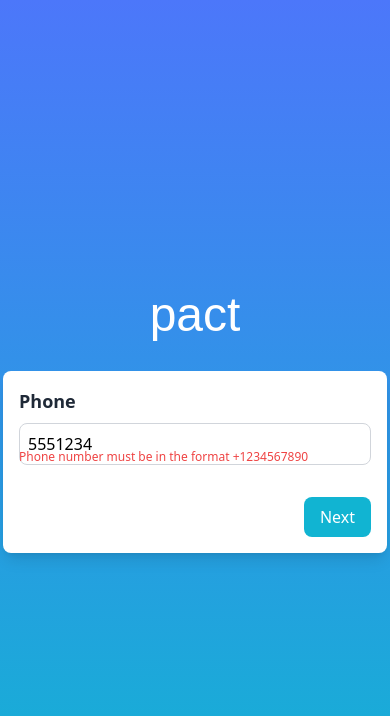
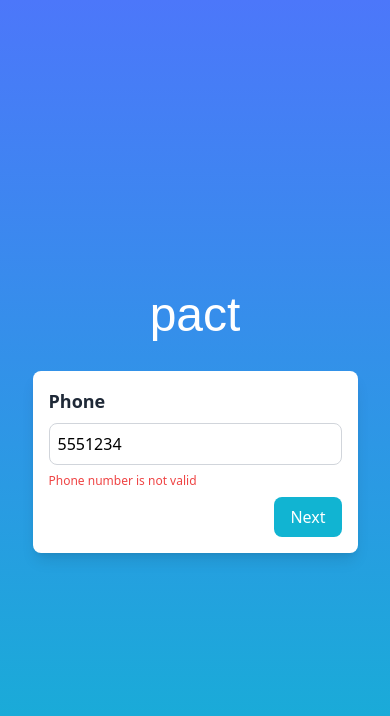
Before and after one commit to ngamolsky/pact, a React (Vite) app: page /login in a window 390 px wide. Both pictures are taken after typing "5551234" into the empty fields and a click on the button "Next". Shown: the top 716 px of the page. Built offline with nearby package versions, Linux system fonts and the light colour scheme; a web font is replaced by a local one.

Commit message:
cleanup forms, start searching by phone

```diff
--- /dev/null
+++ b/src/components/phoneInput.tsx
@@ -0,0 +1,69 @@
+import { ErrorMessage, Field, useFormikContext } from "formik";
+import React, { useState, useEffect } from "react";
+
+const validatePhoneNumber = (value: string) => {
+  let error;
+  if (!value) {
+    error = "Phone number is required";
+  } else if (
+    !/^(?:\+\d{1,2}\s?)?1?-?\.?\s?(\(\d{3}\)|\d{3})[\s.-]?\d{3}[\s.-]?\d{4}$/.test(
+      value
+    )
+  ) {
+    error = "Phone number is not valid";
+  }
+  return error;
+};
+
+export const PhoneInput: React.FC<{
+  onValidPhoneNumber?: (phone: string) => void;
+}> = ({ onValidPhoneNumber }) => {
+  const [inputValue, setInputValue] = useState("");
+  const { setFieldValue } = useFormikContext();
+
+  // Custom debounce function
+  const debounce = (func: () => void, delay: number) => {
+    let timer: NodeJS.Timeout;
+    return () => {
+      clearTimeout(timer);
+      timer = setTimeout(() => {
+        func();
+      }, delay);
+    };
+  };
+
+  useEffect(() => {
+    const debouncedCheck = debounce(() => {
+      const isValid = validatePhoneNumber(inputValue);
+      if (!isValid && onValidPhoneNumber) {
+        onValidPhoneNumber(inputValue);
+      }
+    }, 500); // Adjust debounce time as needed
+
+    debouncedCheck();
+
+    // Cleanup function to clear the timeout
+    return () => {};
+  }, [inputValue, onValidPhoneNumber]);
+
+  return (
+    <div className="flex flex-col flex-grow relative mb-2">
+      <Field
+        type="tel"
+        name="phoneNumber"
+        placeholder="+1234567890"
+        className="w-full p-2 border border-gray-300 rounded-lg outline-gradientEnd mb-6"
+        validate={validatePhoneNumber}
+        onChange={(e: React.ChangeEvent<HTMLInputElement>) => {
+          setInputValue(e.target.value);
+          setFieldValue("phoneNumber", e.target.value); // Update formik field value
+        }}
+      />
+      <ErrorMessage
+        name="phoneNumber"
+        component="div"
+        className="absolute left-0 bottom-0 text-xs text-red-500 whitespace-nowrap overflow-x-auto max-w-full"
+      />
+    </div>
+  );
+};
--- a/src/routes/__root.tsx
+++ b/src/routes/__root.tsx
@@ -8,7 +8,7 @@
 
 const Root = () => {
   return (
-    <div className="min-h-screen flex flex-col gap-4 items-center justify-center w-full bg-gradient-blue">
+    <div className="absolute inset-0 flex flex-col w-full bg-gradient-blue">
       <Outlet />
       <TanStackRouterDevtools />
     </div>
--- a/src/routes/_authenticated.tsx
+++ b/src/routes/_authenticated.tsx
@@ -39,15 +39,15 @@
   }
 
   return (
-    <div>
-      <button
-        onClick={() => {
-          logout();
-        }}
-      >
-        Log Out
-      </button>
-      <Outlet />
+    <div className="flex flex-col inset-0">
+      <header className=" text-white p-4 flex justify-end">
+        <button className="text-white" onClick={logout}>
+          Logout
+        </button>
+      </header>
+      <div className="flex-1 overflow-y-auto p-4">
+        <Outlet />
+      </div>
     </div>
   );
 };
--- a/src/routes/_authenticated/index.tsx
+++ b/src/routes/_authenticated/index.tsx
@@ -1,6 +1,9 @@
 import { createFileRoute } from "@tanstack/react-router";
-import { useLoggedInUser } from "../../hooks/useLoggedInUser";
 import { getProfile } from "../../services/profiles";
+import { ErrorMessage, Field, Form, Formik } from "formik";
+import { getProfileByPhone } from "../../services/profiles";
+import { PhoneInput } from "../../components/phoneInput";
+import { sanitizePhoneNumber } from "../../utils";
 
 export const Route = createFileRoute("/_authenticated/")({
   component: () => <Index />,
@@ -11,16 +14,86 @@
 });
 
 const Index = () => {
-  const { user } = useLoggedInUser();
-  const { profile: userProfile } = Route.useLoaderData();
-
-  console.log();
+  const handleValidPhoneNumber = async (phone: string) => {
+    try {
+      const sanitizedPhone = sanitizePhoneNumber(phone);
+      const profile = await getProfileByPhone(sanitizedPhone);
+      console.log(profile); // Do something with the profile, e.g., update form values or state
+    } catch (error) {
+      console.error(error);
+    }
+  };
 
   return (
-    <div className="m-4 p-4 bg-white shadow-lg rounded-lg flex flex-col justify-between">
-      <h1 className="text-2xl font-bold">Welcome back, {user?.phone}!</h1>
-      <p>Your profile:</p>
-      <p>{JSON.stringify(userProfile, null, 2)}</p>
+    <div className="flex justify-center items-center h-full">
+      <div className="m-4 p-4 bg-white shadow-lg rounded-lg flex flex-col justify-between w-96">
+        <Formik
+          initialValues={{
+            phoneNumber: "",
+            expenseName: "",
+            expenseAmount: "",
+          }}
+          onSubmit={(values) => {
+            console.log(values);
+          }}
+        >
+          {() => (
+            <Form>
+              <div className="mb-4">
+                <label
+                  htmlFor="phoneNumber"
+                  className="block text-sm font-medium text-gray-700"
+                >
+                  Phone Number
+                </label>
+                <PhoneInput onValidPhoneNumber={handleValidPhoneNumber} />
+              </div>
+              <div className="mb-4">
+                <label
+                  htmlFor="expenseName"
+                  className="block text-sm font-medium text-gray-700"
+                >
+                  Expense Name
+                </label>
+                <Field
+                  type="text"
+                  name="expenseName"
+                  className="mt-1 focus:ring-indigo-500 focus:border-indigo-500 block w-full shadow-sm sm:text-sm border-gray-300 rounded-md"
+                />
+                <ErrorMessage
+                  name="expenseName"
+                  component="div"
+                  className="text-red-500 text-xs italic"
+                />
+              </div>
+              <div className="mb-4">
+                <label
+                  htmlFor="expenseAmount"
+                  className="block text-sm font-medium text-gray-700"
+                >
+                  Expense Amount
+                </label>
+                <Field
+                  type="number"
+                  name="expenseAmount"
+                  className="mt-1 focus:ring-indigo-500 focus:border-indigo-500 block w-full shadow-sm sm:text-sm border-gray-300 rounded-md"
+                />
+                <ErrorMessage
+                  name="expenseAmount"
+                  component="div"
+                  className="text-red-500 text-xs italic"
+                />
+              </div>
+              <button
+                type="submit"
+                className="inline-flex justify-center py-2 px-4 border border-transparent shadow-sm text-sm font-medium rounded-md text-white bg-indigo-600 hover:bg-indigo-700 focus:outline-none focus:ring-2 focus:ring-offset-2 focus:ring-indigo-500"
+              >
+                Submit
+              </button>
+            </Form>
+          )}
+        </Formik>
+      </div>
     </div>
   );
 };
--- a/src/routes/login.tsx
+++ b/src/routes/login.tsx
@@ -13,6 +13,8 @@
 import { AuthApiError } from "@supabase/supabase-js";
 import { updateProfile } from "../services/profiles";
 import { NumericFormat } from "react-number-format";
+import { PhoneInput } from "../components/phoneInput";
+import { sanitizePhoneNumber } from "../utils";
 
 export const Route = createFileRoute("/login")({
   component: () => <Login />,
@@ -81,13 +83,18 @@
     setLoading(true);
     try {
       switch (currentStepConfig.field) {
-        case "phoneNumber":
-          await signInByPhone(values.phoneNumber);
+        case "phoneNumber": {
+          const sanitizedPhoneNumber = sanitizePhoneNumber(values.phoneNumber);
+          await signInByPhone(sanitizedPhoneNumber);
           break;
-        case "verificationCode":
-          await verifyOtp(values.phoneNumber, values.verificationCode);
+        }
+        case "verificationCode": {
+          const sanitizedPhoneNumber = sanitizePhoneNumber(values.phoneNumber);
+          await verifyOtp(sanitizedPhoneNumber, values.verificationCode);
 
           break;
+        }
+
         case "name": {
           if (!userID || !values.name || !phone) {
             return;
@@ -147,7 +154,7 @@
   };
 
   return (
-    <>
+    <div className="flex flex-col gap-4  justify-center items-center h-full w-full">
       <h1 className="font-antic text-white text-5xl">pact</h1>
       <Formik
         initialValues={{
@@ -170,7 +177,7 @@
         enableReinitialize
       >
         {({ setFieldError }) => (
-          <Form>
+          <Form className="w-full ">
             <InputCard
               title={currentStepConfig.title}
               loading={loading}
@@ -184,19 +191,12 @@
           </Form>
         )}
       </Formik>
-    </>
+    </div>
   );
 };
 
 const validationSchema = [
-  Yup.object().shape({
-    phoneNumber: Yup.string()
-      .required("Phone Number is required")
-      .matches(
-        /^\+[1-9]\d{9,14}$/,
-        "Phone number must be in the format +1234567890"
-      ),
-  }),
+  Yup.object().shape({}), // Phone handles its own validation
   Yup.object().shape({
     verificationCode: Yup.string()
       .required("Verification Code is required")
@@ -227,11 +227,11 @@
   loading?: boolean;
 }> = ({ title, loading, fields, onPrev, isFinal, onChange }) => {
   return (
-    <div className="mt-4 p-4 bg-white shadow-lg rounded-lg w-96  flex flex-col justify-between">
+    <div className="mt-4 p-4 bg-white shadow-lg rounded-lg w-5/6  max-w-sm mx-auto flex flex-col justify-between">
       <h1 className="text-lg font-semibold text-gray-800 mb-2">{title}</h1>
       <div className="flex flex-col flex-grow relative justify-between">
         {fields}
-        <div className={`flex justify-between mt-4`}>
+        <div className={`flex justify-between `}>
           <div>
             {onPrev && (
               <button
@@ -276,20 +276,21 @@
 
   switch (currentStepConfig.field) {
     case "phoneNumber":
+      return <PhoneInput />;
     case "verificationCode":
     case "name":
       return (
-        <div className="flex flex-col flex-grow relative mb-4">
+        <div className="flex flex-col flex-grow relative mb-2">
           <Field
-            type={currentStepConfig.field === "phoneNumber" ? "tel" : "text "}
+            type={"text"}
             name={currentStepConfig.field}
             placeholder={currentStepConfig.placeholder}
-            className="w-full p-2 border border-gray-300 rounded-lg outline-gradientEnd "
+            className="w-full p-2 border border-gray-300 rounded-lg outline-gradientEnd mb-6"
           />
           <ErrorMessage
             name={currentStepConfig.field}
             component="div"
-            className="absolute left-0 bottom-0 mt-4 text-xs text-red-500 whitespace-nowrap overflow-x-auto max-w-full"
+            className="absolute left-0 bottom-0 text-xs text-red-500 whitespace-nowrap overflow-x-auto max-w-full"
           />
         </div>
       );
--- a/src/utils.ts
+++ b/src/utils.ts
@@ -3,3 +3,13 @@
 export const isProfileComplete = (profile: Tables<"profiles">): boolean => {
   return profile.annualized_income !== null && profile.name !== null;
 };
+
+export const sanitizePhoneNumber = (phone: string) => {
+  let sanitizedPhoneNumber = phone.replace(/\D/g, "");
+
+  if (sanitizedPhoneNumber.length == 10) {
+    sanitizedPhoneNumber = `1${sanitizedPhoneNumber}`;
+  }
+
+  return sanitizedPhoneNumber;
+};
```
